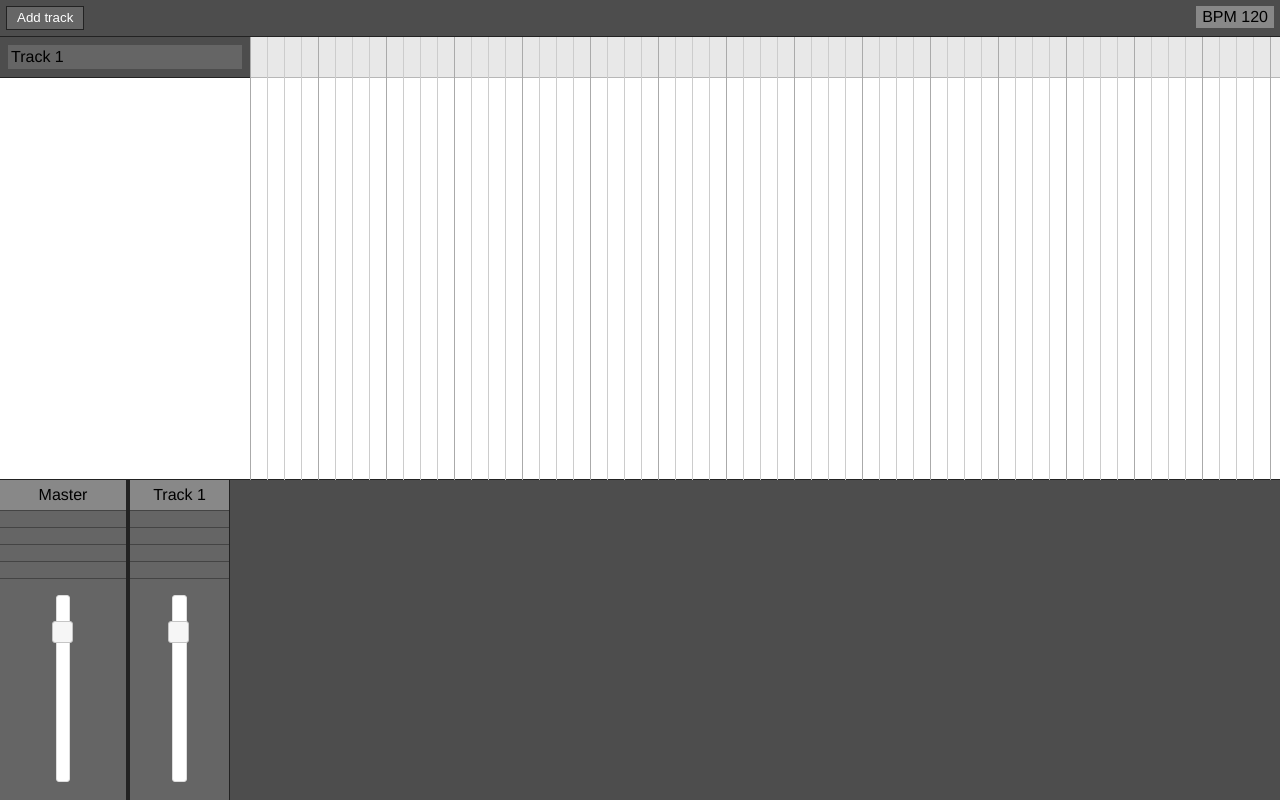
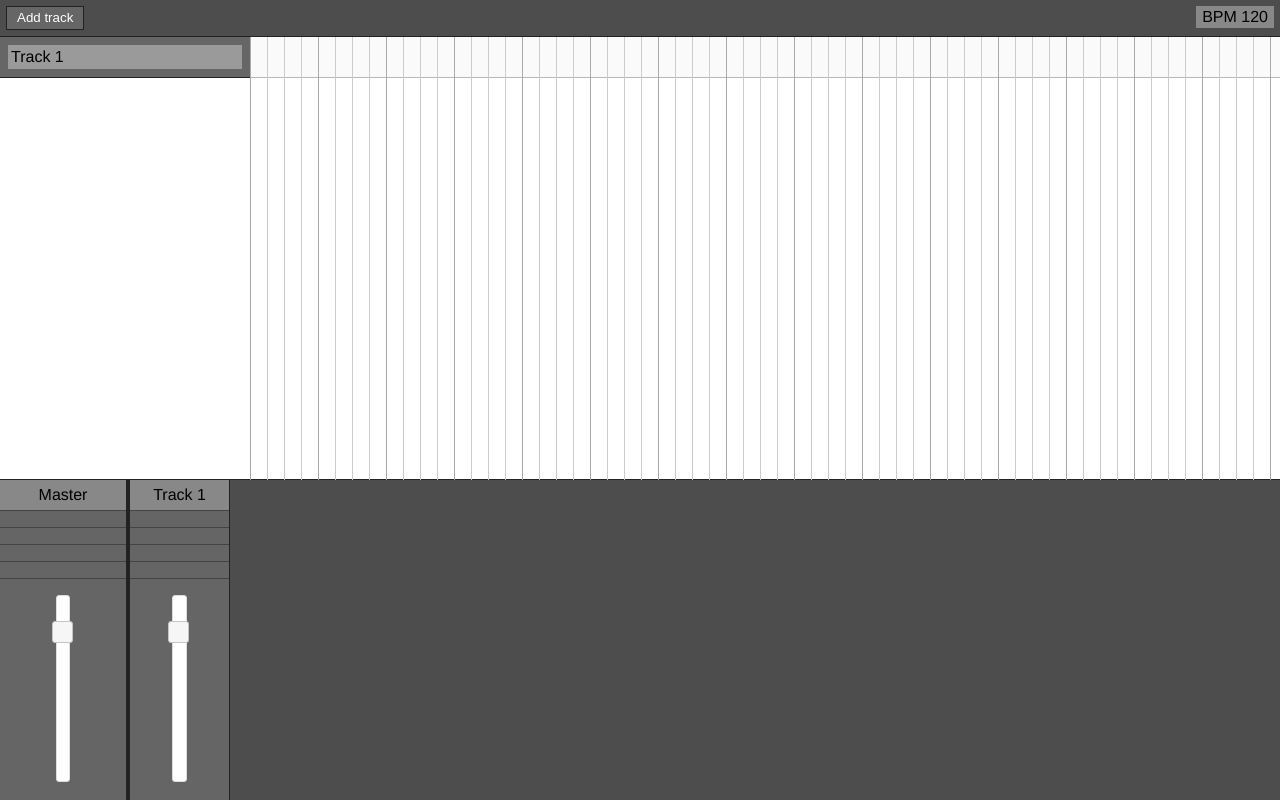
Before and after one commit to codefromhezad/WebSynth, a plain HTML site: page index.html in a window 1280 px wide. Both pictures are taken after a click on the button "Add track". Drawn offline with Linux system fonts and the light colour scheme.

Commit message:
Handling track selection / currently active track

```diff
--- a/css/scss/app.scss
+++ b/css/scss/app.scss
@@ -61,11 +61,10 @@ html, body {
 		    .beat {
 		    	float: left;
 		    	height: 100%;
-		    	width: 1px;
-		    	background: #ccc;
+		    	border-left: 1px solid #ccc;
 
 		    	&.bar {
-		    		background: #aaa;
+		    		border-color: #aaa;
 		    	}
 		    }
 		}
@@ -98,6 +97,20 @@ html, body {
 				border-bottom: 1px solid #B7B7B7;
 				min-width: 100%;
 				box-sizing: border-box;
+			}
+
+			&.active {
+				.left-pane {
+					background: #666;
+
+					.track-title {
+						background: #9a9a9a;
+					}
+				}
+
+				.right-pane {
+					background: #fafafa;
+				}
 			}
 		}
 	}
--- a/js/Sequencer.js
+++ b/js/Sequencer.js
@@ -15,17 +15,19 @@ var Sequencer = (function() {
 		this.masterTrack;
 		this.beatSpacing;
 
+		this.activeTrack;
+
 		this.generateTimeline = function(numBars, beatSpacing) {
 			this.beatSpacing = beatSpacing;
 
-			var spacingCss = 'margin-right: '+beatSpacing+'px;';
+			var spacingCss = 'width: '+beatSpacing+'px;';
 			var guidesHtml = '';
 			for(var bar=0; bar < numBars; bar++) {
 				for(var beat=0; beat < 4; beat++) {
 					if( beat == 0 ) {
-						guidesHtml += '<div class="beat bar" style="'+spacingCss+'"></div>';
+						guidesHtml += '<div data-bar="'+(bar+1)+'" data-beat="'+(beat+1)+'" class="beat bar" style="'+spacingCss+'"></div>';
 					} else {
-						guidesHtml += '<div class="beat" style="'+spacingCss+'"></div>';
+						guidesHtml += '<div data-bar="'+(bar+1)+'" data-beat="'+(beat+1)+'" class="beat" style="'+spacingCss+'"></div>';
 					}
 				}
 			}
@@ -38,15 +40,24 @@ var Sequencer = (function() {
 			$bpmContainer.text(this.bpm);
 		}
 
+		this.selectTrack = function(index) {
+			$('.main-sequencer .tracks .track').removeClass('active');
+			this.tracks[index].$trackDom.addClass('active');
+			this.activeTrack = index;
+		}
+
 		this.addTrack = function(isMaster) {
 			var newTrack = new Track();
 			newTrack.boot(audioContext);
 
 			if( ! isMaster ) {
+				newTrack.$trackDom.attr('data-track-index', this.tracks.length);
 				$tracksContainer.append(newTrack.$trackDom);
 				newTrack.setTitle("Track " + (this.tracks.length + 1));
 				newTrack.connect(this.masterTrack.gainNode);
 				this.tracks.push(newTrack);
+
+				this.selectTrack(this.tracks.length - 1);
 			} else {
 				newTrack.$mixerDom.addClass('master-track');
 				newTrack.setTitle("Master");
--- a/js/app.js
+++ b/js/app.js
@@ -1,7 +1,7 @@
 jQuery( function($) {
 
     // Init sequencer
-    window.seq = new Sequencer();
+    var seq = new Sequencer();
 
     /**
      * Bind general interface listeners
@@ -16,7 +16,20 @@ jQuery( function($) {
         return false;
     });
 
+    $('.main-sequencer').on('click', '.tracks .track .left-pane', function(e) {
+        // Set a track as active
+        e.preventDefault();
 
+        seq.selectTrack($(this).closest('.track').attr('data-track-index'));
+        return false;
+    });
+
+    $('.main-sequencer').on('dblclick', '.tracks-wrapper .guides .beat', function(e) {
+        // Adds a midi clip to the active track
+        e.preventDefault();
+
+        return false;
+    });
 
 
     //var midiWindow = new midiView($('.midi-view'), 8, 4);
```
Also changed, not shown: css/app.css.
